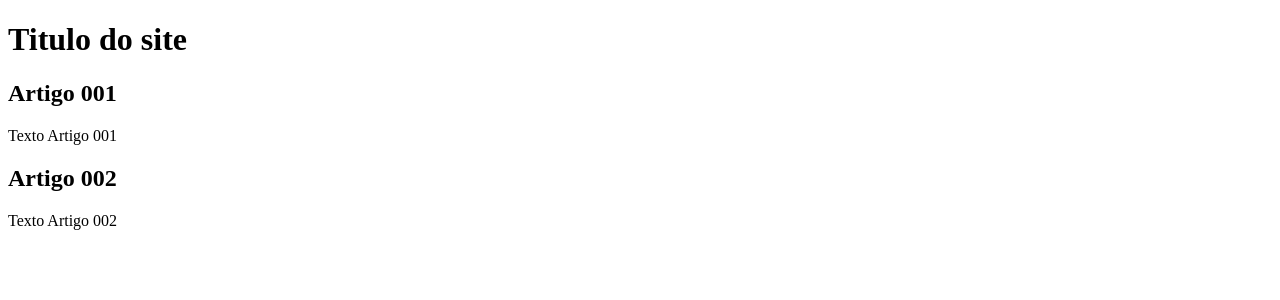
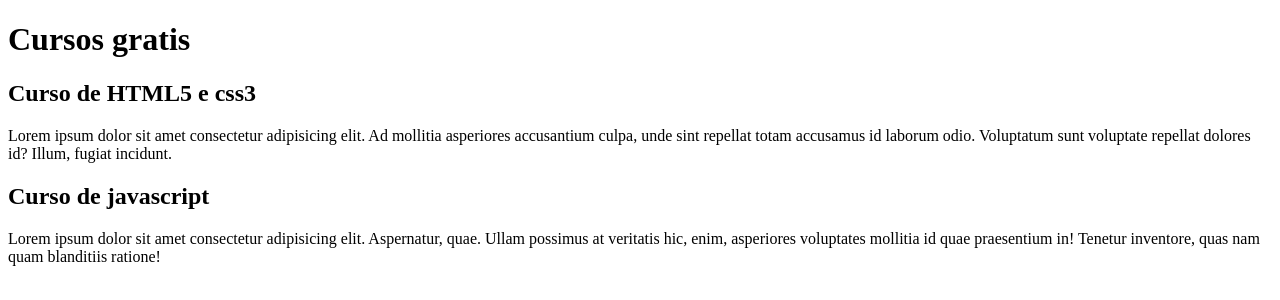
Before and after one commit to NelCrow/projeto-site-, a plain HTML site: page index.html in a window 1280 px wide. Drawn offline with Linux system fonts and the light colour scheme.

Commit message:
comecei a escrever o conteúdo

```diff
--- a/index.html
+++ b/index.html
@@ -11,24 +11,24 @@
 
         <header>
 
-            <h1> Titulo do site</h1>
+            <h1> Cursos gratis </h1>
 
         </header>
 
 
        <article>
 
-        <h2> Artigo 001 </h2>
+        <h2> Curso de HTML5 e css3  </h2>
 
-        <p> Texto Artigo 001 </p>
+        <p> Lorem ipsum dolor sit amet consectetur adipisicing elit. Ad mollitia asperiores accusantium culpa, unde sint repellat totam accusamus id laborum odio. Voluptatum sunt voluptate repellat dolores id? Illum, fugiat incidunt.
 
        </article>
 
        <article>
 
-        <h2> Artigo 002 </h2>
+        <h2> Curso de javascript </h2>
 
-        <p> Texto Artigo 002 </p>
+        <p> Lorem ipsum dolor sit amet consectetur adipisicing elit. Aspernatur, quae. Ullam possimus at veritatis hic, enim, asperiores voluptates mollitia id quae praesentium in! Tenetur inventore, quas nam quam blanditiis ratione! </p>
 
 
        </article>
```
